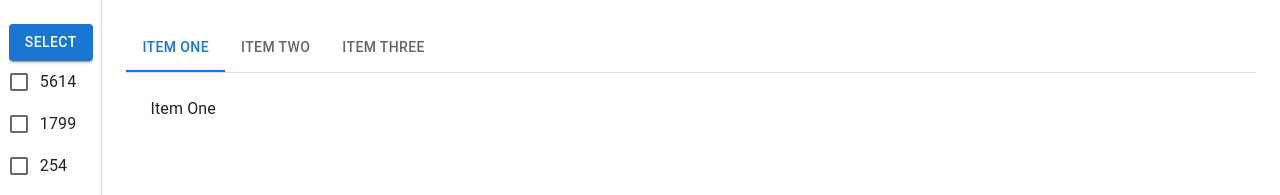
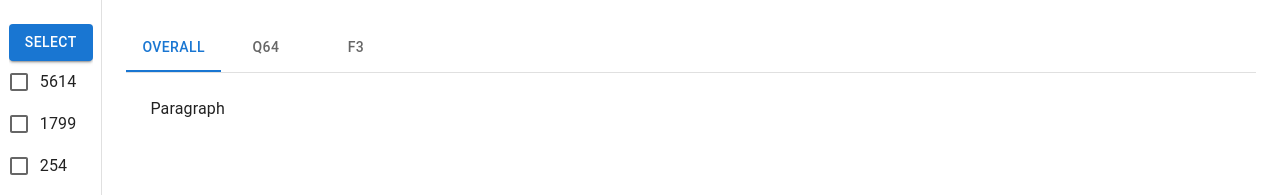
Before and after one commit to Tal-Moshel/Odin, a React (Create React App) app in the folder odin-analyzer/frontend/: page / in a window 1280 px wide. Shown: the top 195 px of the page. Built offline with nearby package versions, Linux system fonts and the light colour scheme.

Commit message:
Really basic methods to create tabs based on a list of texts and pass view for those tabs

```diff
--- a/odin-analyzer/frontend/src/App.tsx
+++ b/odin-analyzer/frontend/src/App.tsx
@@ -26,7 +26,12 @@ function App() {
       <CssBaseline />
       <TeamSelectSidePanel teams_list={selectedTeams} on_teams_selected={(selected_teams) => {console.log(selected_teams)}}></TeamSelectSidePanel>
       <Box component="main" sx={{ flexGrow: 1, p: 3 }}>
-        <AnalasysTabs tabCount={5}></AnalasysTabs>
+        <AnalasysTabs tabTexts={["Overall", "Q64", "F3"]}>
+          <Box>Paragraph</Box>
+          <Box>
+            text
+          </Box>
+        </AnalasysTabs>
 
         {/* <Typography paragraph>
           Lorem ipsum dolor sit amet, consectetur adipiscing elit, sed do eiusmod
--- a/odin-analyzer/frontend/src/components/AnalasysTabs.tsx
+++ b/odin-analyzer/frontend/src/components/AnalasysTabs.tsx
@@ -1,8 +1,9 @@
 import { Box, Tab, Tabs } from "@mui/material";
-import { Component, useState } from "react";
+import { Component, ReactElement, ReactNode, useState } from "react";
 
 interface AnalasysTabsProps {
-    tabCount: number;
+    children?: ReactElement[];
+    tabTexts?: string[];
 }
 
 interface AnalasysTabsState {
@@ -15,7 +16,7 @@ interface TabPanelProps {
     value: number;
 }
 
-function CustomTabPanel(props: TabPanelProps) {
+function TabPanelWrapper(props: TabPanelProps) {
     const { children, value, index, ...other } = props;
     return (
       <div
@@ -43,7 +44,6 @@ class AnalasysTabs extends Component<AnalasysTabsProps, AnalasysTabsState> {
         this.setState({
             tabIndex: newIndex
         })
-        console.log("Changed")
     }
 
     generateTabProps = (index: number) => {
@@ -54,25 +54,38 @@ class AnalasysTabs extends Component<AnalasysTabsProps, AnalasysTabsState> {
     }
 
     render(){
-        console.log(this.state)
+        let tabList: ReactElement[] = [];
+        if( this.props.tabTexts != null){
+            for(let i = 0; i < this.props.tabTexts.length; i++){
+                tabList.push(
+                    <Tab label={this.props.tabTexts[i]} {...this.generateTabProps(i)} />
+                )
+            }
+        }
+
+
+        let tabsViewList: ReactElement[] = [];
+        if(this.props.children != null){
+            for(let i = 0; i < this.props.children.length; i++){
+                const child: ReactElement = this.props.children[i]
+                tabsViewList.push(
+                    <TabPanelWrapper index={i} value={this.state.tabIndex}>
+                        {child}
+                    </TabPanelWrapper>
+                )
+            }
+        }
+
+
         return(
             <Box sx={{ width: '100%' }}>
                 <Box sx={{ borderBottom: 1, borderColor: 'divider' }}>
                 <Tabs value={this.state.tabIndex} onChange={this.changeTab} aria-label="basic tabs example">
-                    <Tab label="Item One" {...this.generateTabProps(0)} />
-                    <Tab label="Item Two" {...this.generateTabProps(1)} />
-                    <Tab label="Item Three" {...this.generateTabProps(2)} />
+                    {tabList}
                 </Tabs>
                 </Box>
-                <CustomTabPanel value={this.state.tabIndex} index={0}>
-                Item One
-                </CustomTabPanel>
-                <CustomTabPanel value={this.state.tabIndex} index={1}>
-                Item Two
-                </CustomTabPanel>
-                <CustomTabPanel value={this.state.tabIndex} index={2}>
-                Item Three
-                </CustomTabPanel>
+
+                {tabsViewList}
             </Box>
         )
     }
```
